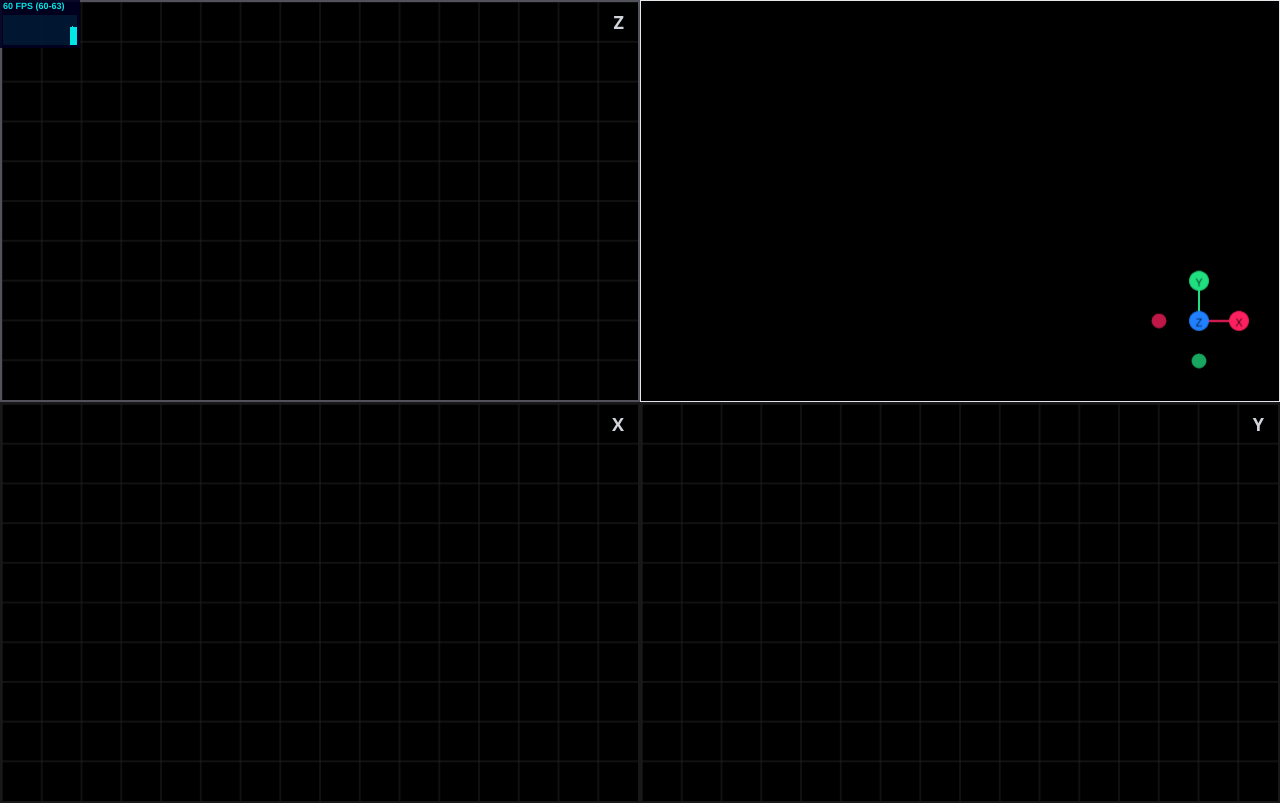
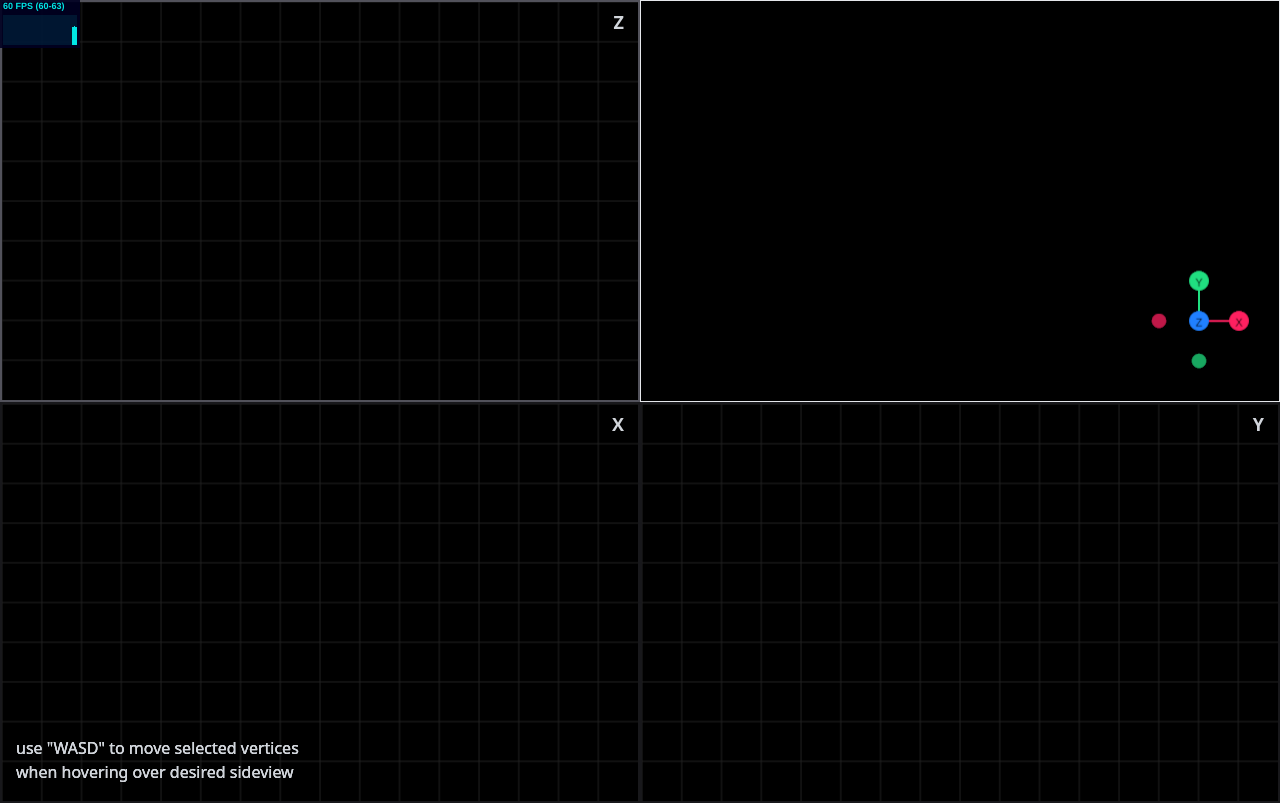
Before and after one commit to kshyr/threeCAD, a React (Vite) app: page / in a window 1280 px wide. Built offline with nearby package versions, Linux system fonts and the light colour scheme.

Commit message:
good to merge I guess?

```diff
--- a/index.html
+++ b/index.html
@@ -4,7 +4,7 @@
     <meta charset="UTF-8" />
     <link rel="icon" type="image/svg+xml" href="/vite.svg" />
     <meta name="viewport" content="width=device-width, initial-scale=1.0" />
-    <title>Vite + React + TS</title>
+    <title>threeCAD</title>
   </head>
   <body>
     <div id="root"></div>
--- a/src/canvas/SideEditView.tsx
+++ b/src/canvas/SideEditView.tsx
@@ -424,6 +424,9 @@ export default function SideEditView({ side }: SideEditViewProps) {
       <h1 className="absolute top-2 right-4 font-bold text-lg text-gray-300 pointer-events-none">
         {side.toUpperCase()}
       </h1>
+      <h1 className="fixed bottom-4 left-4 text-gray-300 max-w-xs">
+        use "WASD" to move selected vertices when hovering over desired sideview
+      </h1>
     </div>
   );
 }
```
